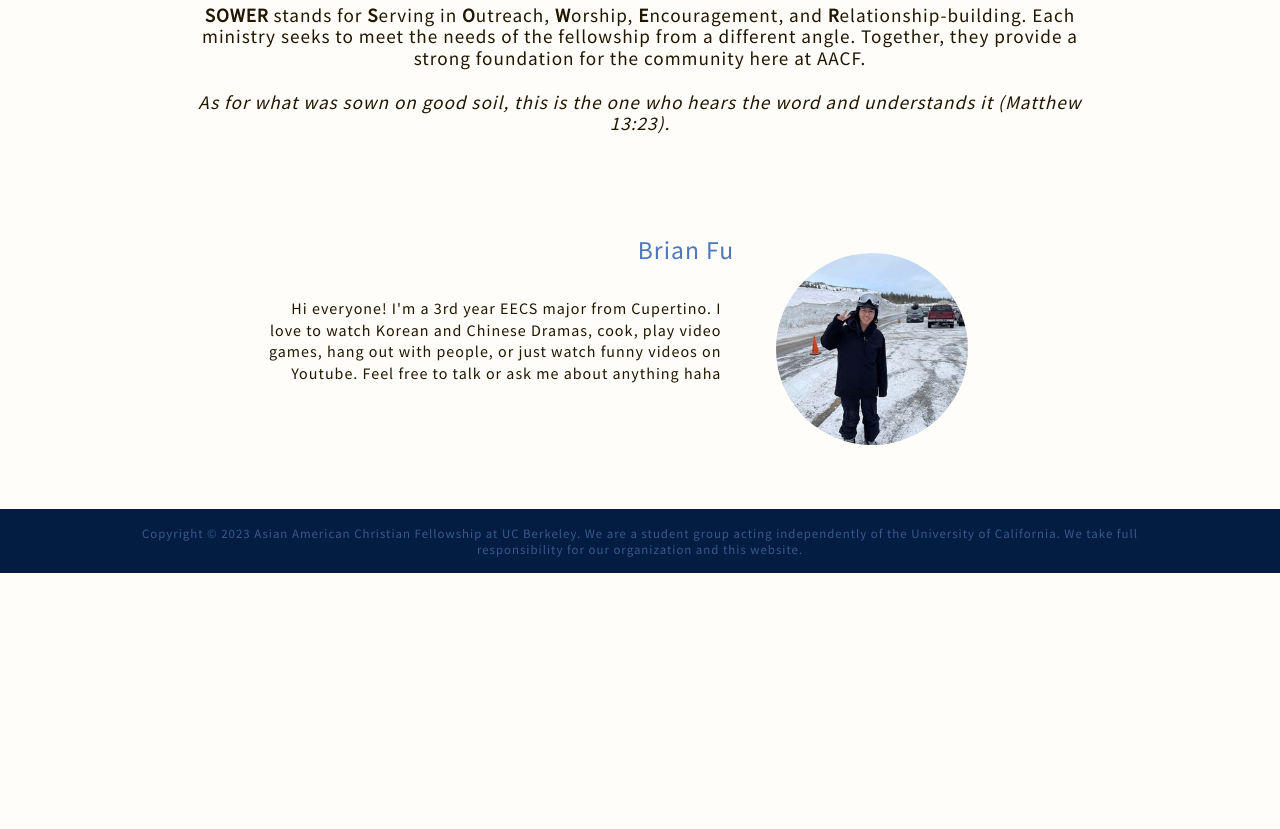
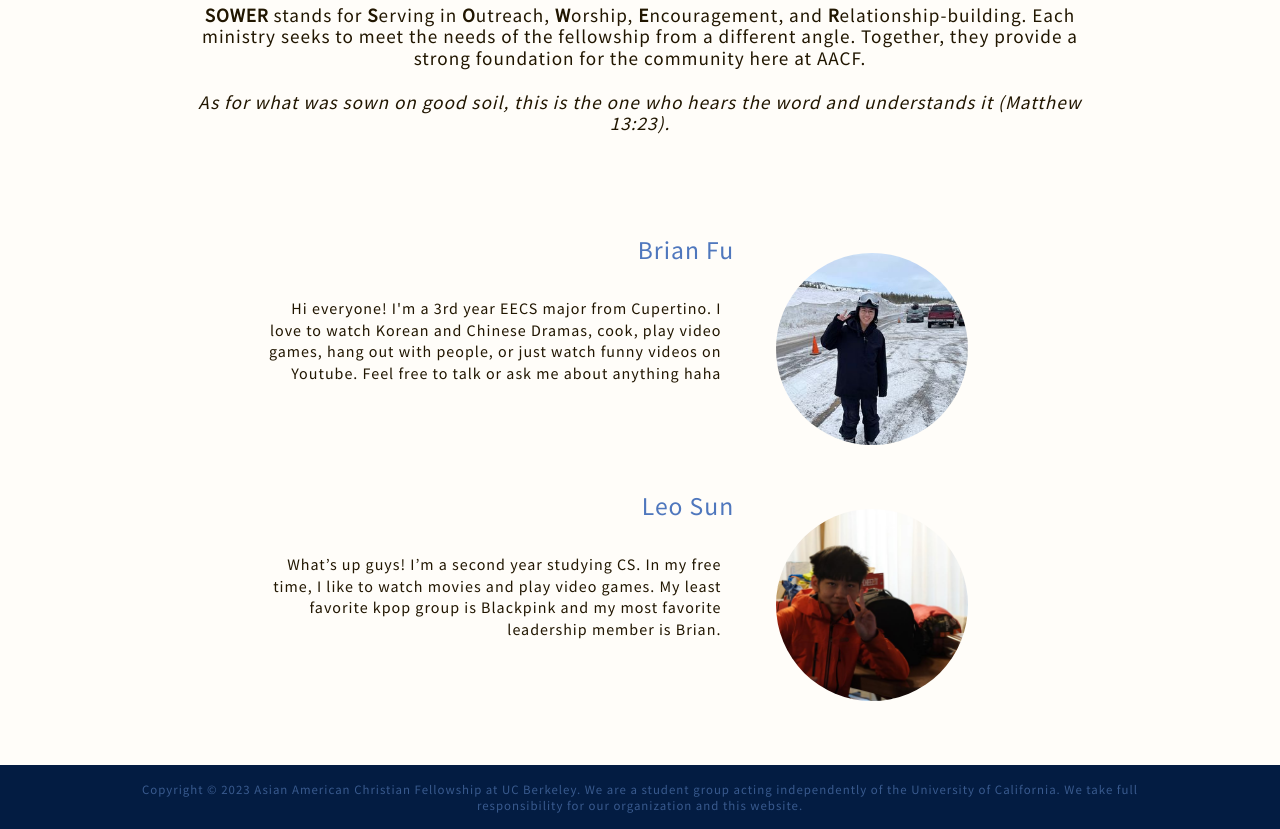
Before and after one commit to calaacf/calaacf.github.io, a plain HTML site: page ministries.html in a window 1280 px wide. Shown: the part 510-1339 px from the top of the page. Before the commit the page ends 1083 px from the top, so only its background shows below. Drawn offline with nearby package versions, Linux system fonts and the light colour scheme; a script that the page names is missing.

Commit message:
added Leo to ministries

```diff
--- a/ministries.html
+++ b/ministries.html
@@ -102,6 +102,24 @@
 				ontouchstart="this.src='assets/img/brian_fun.jpg'" ontouchend="this.src='assets/img/brian.jpg'">
 			</div>
 		</div>
+		<div class="text-area" id="sower">
+			<div class="container">
+				<div class="text right-align">
+					<h3 class="title">
+						Leo Sun
+					</h3>
+					<h4 class="content">
+						What’s up guys! I’m a second year studying CS. In my free time, I like to
+						watch movies and play video games. My least favorite kpop group is Blackpink
+						and my most favorite leadership member is Brian.
+
+					</h4>
+				</div>
+				<img class="profile-pic image" src="assets/img/Leo.jpg"
+				onmouseover="this.src='assets/img/Leo_fun.jpg'" onmouseout="this.src='assets/img/Leo.jpg'"
+				ontouchstart="this.src='assets/img/Leo_fun.jpg'" ontouchend="this.src='assets/img/Leo.jpg'">
+			</div>
+		</div>
 		<div class="spacer"></div>
 
 		<div id="footer"></div>
```
Also changed, not shown: assets/img/Leo.jpg (added), assets/img/Leo_fun.jpg (added).
